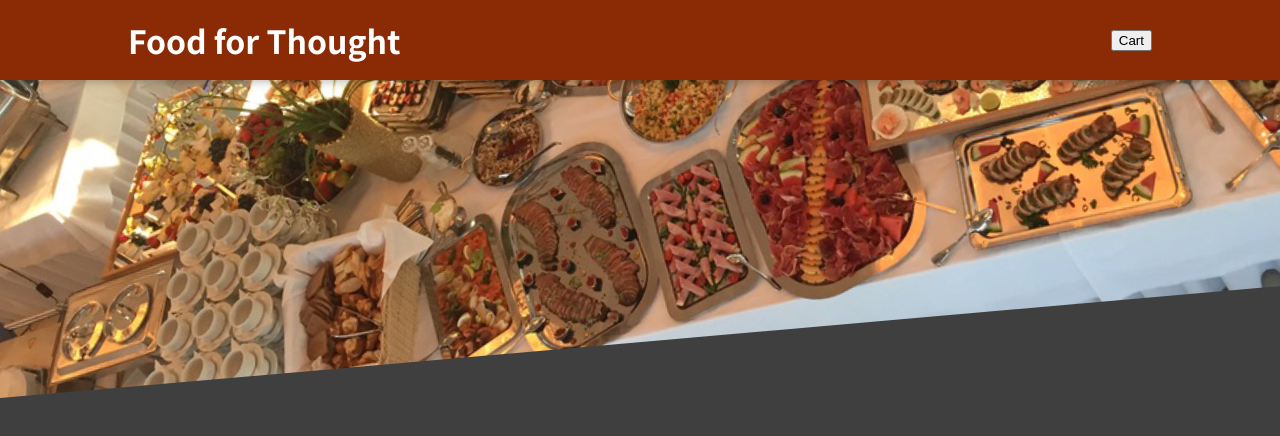
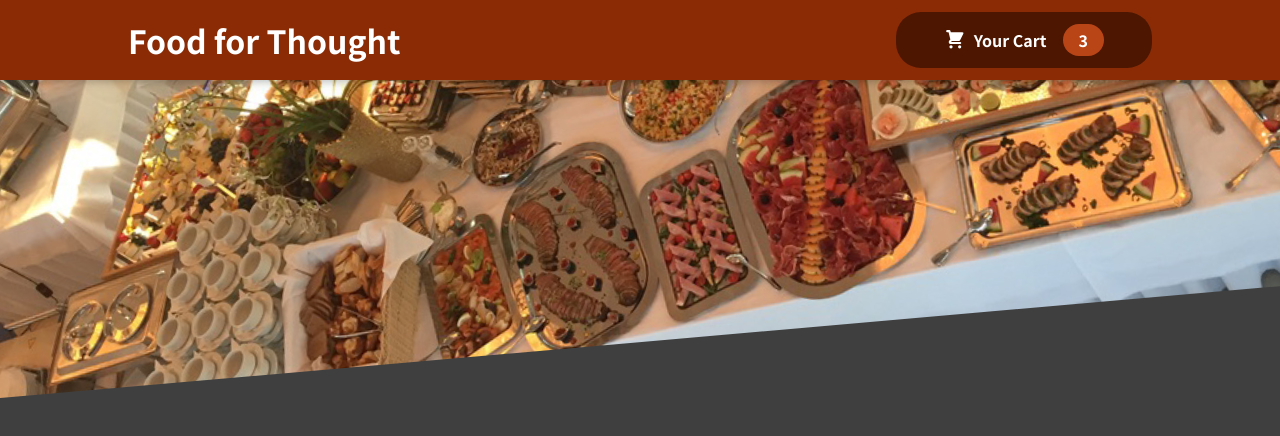
Before and after one commit to bombasic/food-order-app, a React (Create React App) app: page / in a window 1280 px wide. Shown: the top 436 px of the page. Built offline with nearby package versions, Linux system fonts and the light colour scheme.

Commit message:
Add HeaderCartButton component

```diff
--- /dev/null
+++ b/src/Components/Cart/CartIcon.js
@@ -0,0 +1,13 @@
+const CartIcon = () => {
+  return (
+    <svg
+      xmlns="http://www.w3.org/2000/svg"
+      viewBox="0 0 20 20"
+      fill="currentColor"
+    >
+      <path d="M3 1a1 1 0 000 2h1.22l.305 1.222a.997.997 0 00.01.042l1.358 5.43-.893.892C3.74 11.846 4.632 14 6.414 14H15a1 1 0 000-2H6.414l1-1H14a1 1 0 00.894-.553l3-6A1 1 0 0017 3H6.28l-.31-1.243A1 1 0 005 1H3zM16 16.5a1.5 1.5 0 11-3 0 1.5 1.5 0 013 0zM6.5 18a1.5 1.5 0 100-3 1.5 1.5 0 000 3z" />
+    </svg>
+  );
+};
+
+export default CartIcon;
--- a/src/Components/Layout/Header.js
+++ b/src/Components/Layout/Header.js
@@ -1,6 +1,7 @@
 import React from "react";
 
 import mealsImg from "../../assets/meals.jpg";
+import HeaderCartButton from "./HeaderCartButton";
 import classes from "./Header.module.css";
 
 const Header = (props) => {
@@ -8,7 +9,7 @@
     <>
       <header className={classes.header}>
         <h1>Food for Thought</h1>
-        <button>Cart</button>
+        <HeaderCartButton />
       </header>
       <div className={classes["main-image"]}>
         <img src={mealsImg} alt="A table full of food" />
--- /dev/null
+++ b/src/Components/Layout/HeaderCartButton.js
@@ -0,0 +1,18 @@
+import React from "react";
+
+import CartIcon from "../Cart/CartIcon";
+import classes from "./HeaderCartButton.module.css";
+
+const HeaderCartButton = (props) => {
+  return (
+    <button className={classes.button}>
+      <span className={classes.icon}>
+        <CartIcon />
+      </span>
+      <span>Your Cart</span>
+      <span className={classes.badge}>3</span>
+    </button>
+  );
+};
+
+export default HeaderCartButton;
--- /dev/null
+++ b/src/Components/Layout/HeaderCartButton.module.css
@@ -0,0 +1,59 @@
+.button {
+  cursor: pointer;
+  font: inherit;
+  border: none;
+  background-color: #4d1601;
+  color: white;
+  padding: 0.75rem 3rem;
+  display: flex;
+  justify-content: space-around;
+  align-items: center;
+  border-radius: 25px;
+  font-weight: bold;
+}
+
+.button:hover,
+.button:active {
+  background-color: #2c0d00;
+}
+
+.icon {
+  width: 1.35rem;
+  height: 1.35rem;
+  margin-right: 0.5rem;
+}
+
+.badge {
+  background-color: #b94517;
+  padding: 0.25rem 1rem;
+  border-radius: 25px;
+  margin-left: 1rem;
+  font-weight: bold;
+}
+
+.button:hover .badge,
+.button:active .badge {
+  background-color: #92320c;
+}
+
+.bump {
+  animation: bump 300ms ease-out;
+}
+
+@keyframes bump {
+  0% {
+    transform: scale(1);
+  }
+  10% {
+    transform: scale(0.9);
+  }
+  30% {
+    transform: scale(1.1);
+  }
+  50% {
+    transform: scale(1.15);
+  }
+  100% {
+    transform: scale(1);
+  }
+}
```
Also changed, not shown: 1 other file (tests, documents, lock files or other folders).
